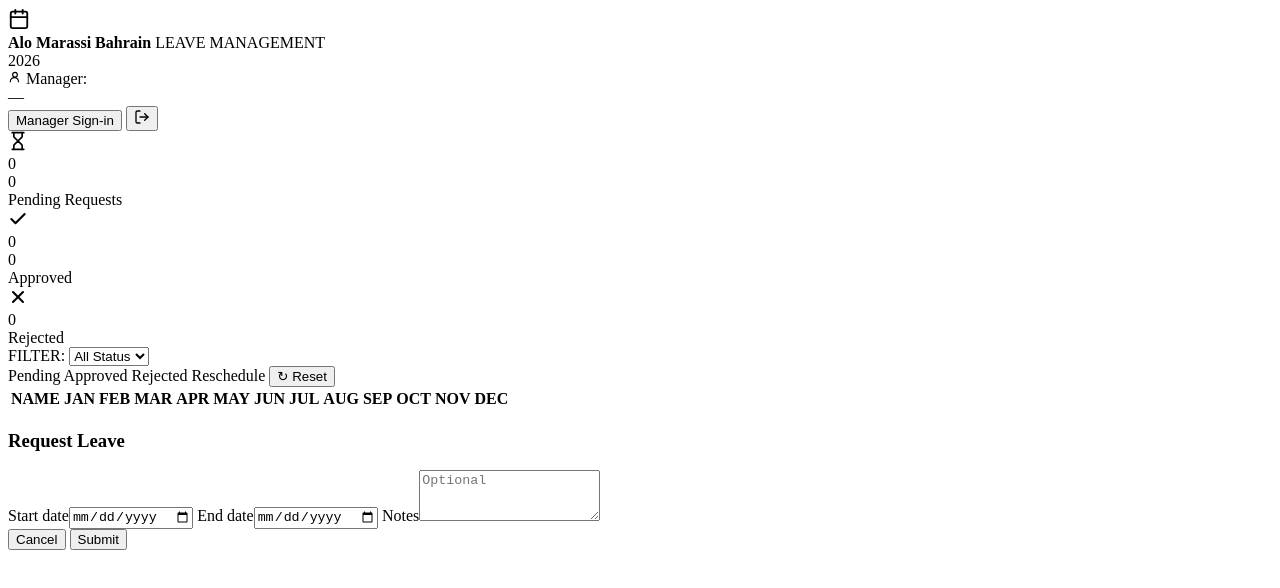
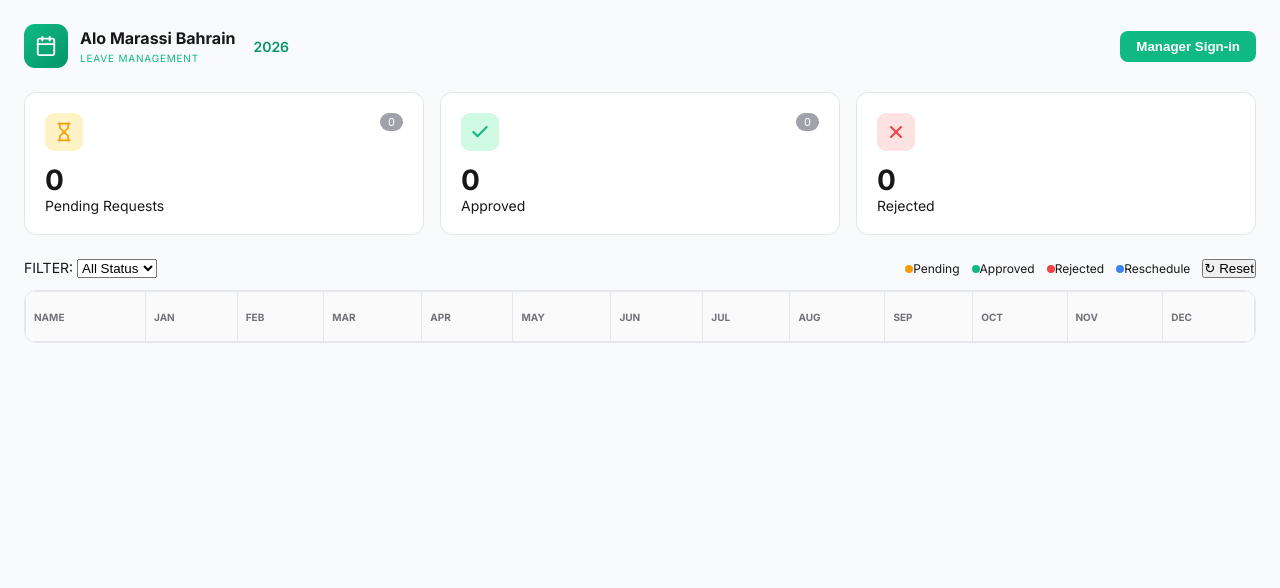
Before and after one commit to alkhayyal2201/alo, a plain HTML site: page index.html in a window 1280 px wide. Drawn offline with Linux system fonts and the light colour scheme.

Commit message:
initial commit 22

```diff
--- a/styles.css
+++ b/styles.css
@@ -1,3 +1,136 @@
+* { box-sizing: border-box; margin: 0; padding: 0; }
+
+:root {
+  --teal: #10b981;
+  --teal-dark: #059669;
+  --teal-light: #d1fae5;
+  --teal-tint: #ecfdf5;
+
+  --gray-50: #fafafa;
+  --gray-100: #f4f4f5;
+  --gray-200: #e5e7eb;
+  --gray-300: #d4d4d8;
+  --gray-400: #a1a1aa;
+  --gray-500: #71717a;
+  --gray-600: #52525b;
+  --gray-700: #3f3f46;
+  --gray-900: #18181b;
+
+  --pending-bg: #fef3c7;
+  --pending-fg: #92400e;
+  --pending-dot: #f59e0b;
+
+  --approved-bg: #d1fae5;
+  --approved-fg: #065f46;
+  --approved-dot: #10b981;
+
+  --rejected-bg: #fee2e2;
+  --rejected-fg: #991b1b;
+  --rejected-dot: #ef4444;
+
+  --reschedule-dot: #3b82f6;
+
+  --events-row: #ecfdf5;
+  --events-fg: #065f46;
+  --blockout-row: #fef2f2;
+  --blockout-fg: #b91c1c;
+}
+
+body {
+  font-family: 'Inter', system-ui, -apple-system, sans-serif;
+  background: #f8fafc;
+  color: var(--gray-900);
+  font-size: 14px;
+}
+
+.hidden { display: none !important; }
+
+/* ============ APP LAYOUT ============ */
+.app { max-width: 1440px; margin: 0 auto; padding: 24px; }
+
+.topbar {
+  display: flex; align-items: center; justify-content: space-between;
+  margin-bottom: 24px;
+}
+.brand { display: flex; align-items: center; gap: 12px; }
+.brand-icon {
+  width: 44px; height: 44px;
+  background: linear-gradient(135deg, var(--teal) 0%, var(--teal-dark) 100%);
+  color: white; border-radius: 11px;
+  display: flex; align-items: center; justify-content: center;
+}
+.brand-text strong { font-size: 16px; font-weight: 700; display: block; }
+.brand-text span { font-size: 10px; color: var(--teal); letter-spacing: 0.08em; }
+.year-badge { color: var(--teal-dark); font-weight: 600; margin-left: 6px; }
+
+.user-area { display: flex; align-items: center; gap: 12px; }
+.user-label { color: var(--gray-500); font-size: 13px; display: flex; align-items: center; gap: 4px; }
+.user-pill {
+  background: white; border: 1px solid var(--gray-200);
+  padding: 6px 12px; border-radius: 8px; font-weight: 500;
+}
+
+.auth-btn { width: auto; padding: 8px 16px; margin: 0; white-space: nowrap; }
+
+.btn-primary {
+  background: var(--teal); color: white; border: none; border-radius: 8px;
+  font-weight: 600; cursor: pointer; transition: background 0.2s;
+}
+.btn-primary:hover { background: var(--teal-dark); }
+.btn-secondary {
+  background: white; border: 1px solid var(--gray-200); border-radius: 8px;
+  padding: 8px 16px; cursor: pointer;
+}
+
+.icon-btn {
+  background: white; border: 1px solid var(--gray-200);
+  width: 36px; height: 36px; border-radius: 8px;
+  display: flex; align-items: center; justify-content: center; cursor: pointer;
+}
+
+/* ============ KPIS & GRID ============ */
+.kpis { display: grid; grid-template-columns: repeat(3, 1fr); gap: 16px; margin-bottom: 24px; }
+.kpi { background: white; border: 1px solid var(--gray-200); border-radius: 12px; padding: 20px; position: relative; }
+.kpi-icon { width: 38px; height: 38px; border-radius: 9px; display: flex; align-items: center; justify-content: center; margin-bottom: 12px; }
+.kpi-pending { background: #fef3c7; color: var(--pending-dot); }
+.kpi-approved { background: #d1fae5; color: var(--approved-dot); }
+.kpi-rejected { background: #fee2e2; color: var(--rejected-dot); }
+.kpi-badge { position: absolute; top: 20px; right: 20px; background: var(--gray-400); color: white; padding: 2px 8px; border-radius: 10px; font-size: 11px; }
+.kpi-value { font-size: 28px; font-weight: 700; }
+
+.filterbar { display: flex; justify-content: space-between; align-items: center; margin-bottom: 12px; }
+.legend { display: flex; gap: 12px; font-size: 12px; align-items: center; }
+.dot { width: 8px; height: 8px; border-radius: 50%; display: inline-block; }
+.dot-pending { background: var(--pending-dot); }
+.dot-approved { background: var(--approved-dot); }
+.dot-rejected { background: var(--rejected-dot); }
+.dot-reschedule { background: var(--reschedule-dot); }
+
+.grid-wrap { background: white; border: 1px solid var(--gray-200); border-radius: 12px; overflow: auto; max-height: 70vh; }
+.leave-grid { border-collapse: collapse; width: 100%; min-width: 1200px; }
+.leave-grid th, .leave-grid td { border: 1px solid var(--gray-200); padding: 8px; text-align: left; height: 50px; }
+.leave-grid th { background: var(--gray-50); position: sticky; top: 0; z-index: 2; font-size: 10px; color: var(--gray-500); }
+.col-name { position: sticky; left: 0; background: white; z-index: 1; width: 120px; }
+
+.row-events { background: var(--events-row); color: var(--events-fg); font-weight: 500; font-size: 11px; }
+.row-blockout { background: var(--blockout-row); color: var(--blockout-fg); font-weight: 500; font-size: 11px; }
+
+.chip { padding: 4px 8px; border-radius: 4px; font-size: 11px; display: block; }
+.chip-pending { background: var(--pending-bg); color: var(--pending-fg); }
+.chip-approved { background: var(--approved-bg); color: var(--approved-fg); }
+.chip-status { font-weight: 700; display: block; margin-bottom: 2px; }
+
+.request-btn { width: 100%; border: 1px dashed var(--gray-300); background: none; color: var(--gray-400); cursor: pointer; padding: 4px; border-radius: 4px; font-size: 10px; }
+.request-btn:hover { border-color: var(--teal); color: var(--teal); background: var(--teal-tint); }
+
+/* ============ MODAL ============ */
+.modal { position: fixed; inset: 0; background: rgba(0,0,0,0.5); display: flex; align-items: center; justify-content: center; z-index: 100; }
+.modal-card { background: white; padding: 24px; border-radius: 12px; width: 400px; }
+.modal-card label { display: block; margin-top: 12px; font-size: 12px; }
+.modal-card input, .modal-card textarea { width: 100%; margin-top: 4px; padding: 8px; border: 1px solid var(--gray-200); border-radius: 6px; }
+.modal-actions { display: flex; gap: 8px; margin-top: 16px; }
+.modal-actions button { flex: 1; }
+
 .calendar-header-days {
   display: grid;
   grid-template-columns: repeat(7, 1fr);
```
